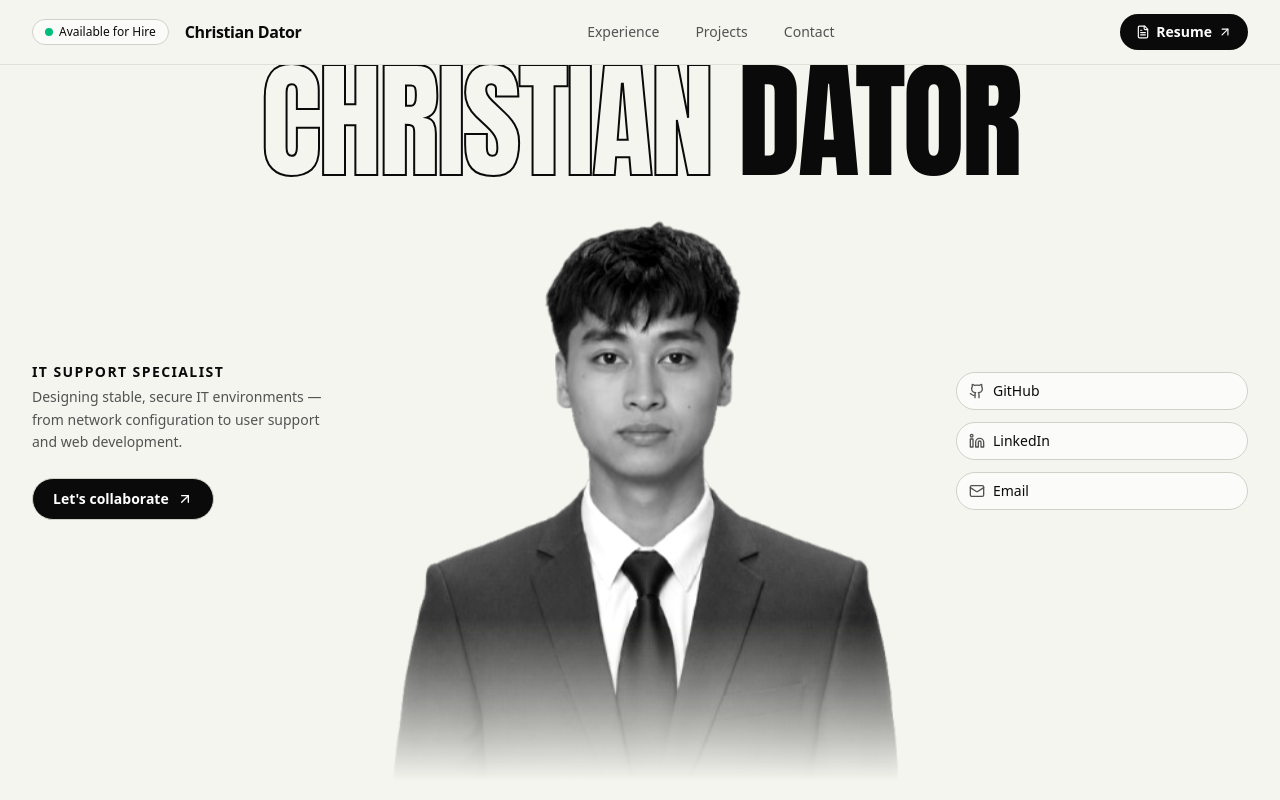
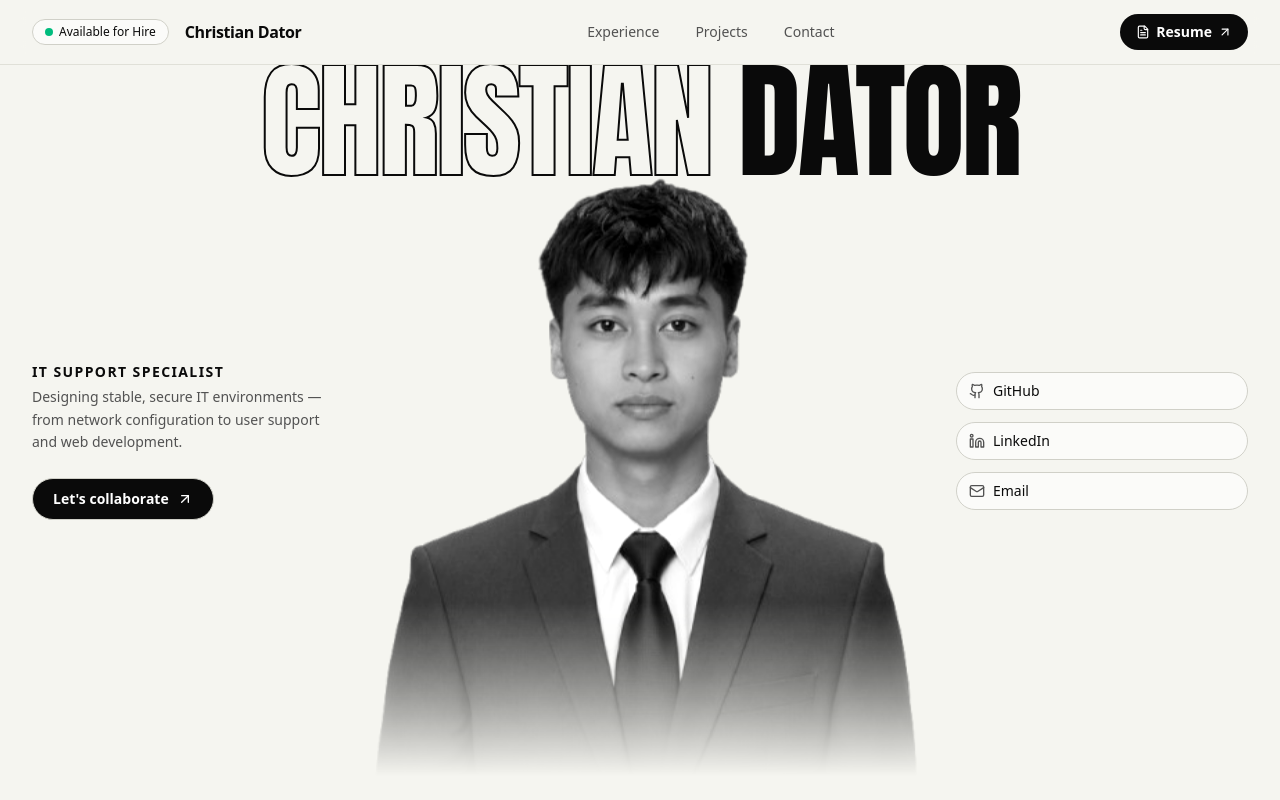
Before and after one commit to Matteoo10/My-Portfolio-Website, a React (Vite) app: page / in a window 1280 px wide. Shown: the top 800 px of the page. Built offline with nearby package versions, Linux system fonts and the light colour scheme.

Commit message:
Increase hero portrait size slightly to 640px max-width

```diff
--- a/src/components/Hero.tsx
+++ b/src/components/Hero.tsx
@@ -95,7 +95,7 @@ export const Hero: React.FC<HeroProps> = () => {
                 alt="Christian Matthew P. Dator"
                 referrerPolicy="no-referrer"
                 className="w-full h-auto object-cover object-top mix-blend-multiply filter grayscale contrast-105 brightness-105 origin-[50%_25%] transition-all duration-700 ease-out group-hover:grayscale-0 group-hover:scale-[1.12] group-hover:contrast-110"
-                style={{ maxHeight: '88vh', maxWidth: '560px' }}
+                style={{ maxHeight: '94vh', maxWidth: '640px' }}
               />
             </div>
           </div>
```
